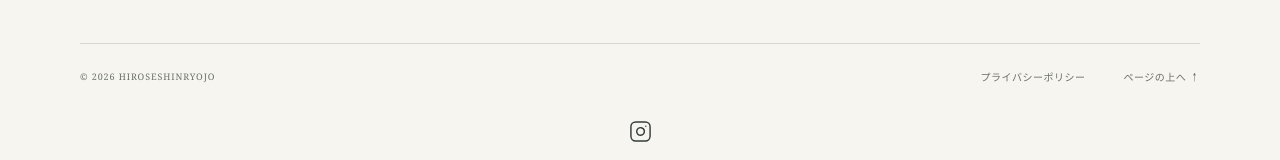
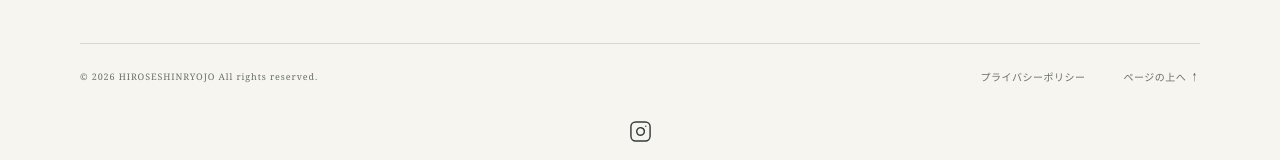
Before and after one commit to kaoruhirose/hirose-clinic-website, a Next.js app: page /about in a window 1280 px wide. Shown: the part 3023-3183 px from the top of the page. Built offline with nearby package versions, Linux system fonts and the light colour scheme.

Commit message:
フッターに権利表記を追加し作業日誌を記録

```diff
--- a/src/components/Footer.tsx
+++ b/src/components/Footer.tsx
@@ -9,7 +9,7 @@ export default function Footer() {
           <div><Link href="/" className="footer-brand">廣瀬診療所</Link><p className="footer-latin">HIROSESHINRYOJO</p><p className="footer-address">〒{site.postalCode}<br />{site.address}<br /><span>詳しい住所は、ご予約の確定後に公式LINEでお知らせします。</span></p></div>
           <nav aria-label="フッターメニュー"><Link href="/about">診療所について</Link><Link href="/services">診療案内</Link><Link href="/online-consultation">オンライン診療</Link><Link href="/events">フィールドワーク</Link><Link href="/access">ご予約・アクセス</Link><Link href="/news">お知らせ</Link></nav>
         </div>
-        <div className="footer-bottom"><small>© {new Date().getFullYear()} HIROSESHINRYOJO</small><Link href="/privacy">プライバシーポリシー</Link><a href="#main-content">ページの上へ ↑</a></div>
+        <div className="footer-bottom"><small>© {new Date().getFullYear()} HIROSESHINRYOJO All rights reserved.</small><Link href="/privacy">プライバシーポリシー</Link><a href="#main-content">ページの上へ ↑</a></div>
         {site.instagramUrl && (
           <div className="footer-social">
             <a href={site.instagramUrl} target="_blank" rel="noopener noreferrer" aria-label="Instagram（@hiroseshinryojo・新しいタブで開く）">
```
Also changed, not shown: 1 other file (tests, documents, lock files or other folders).
